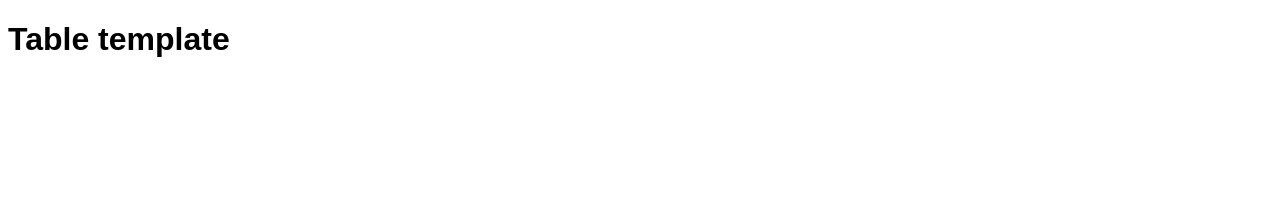
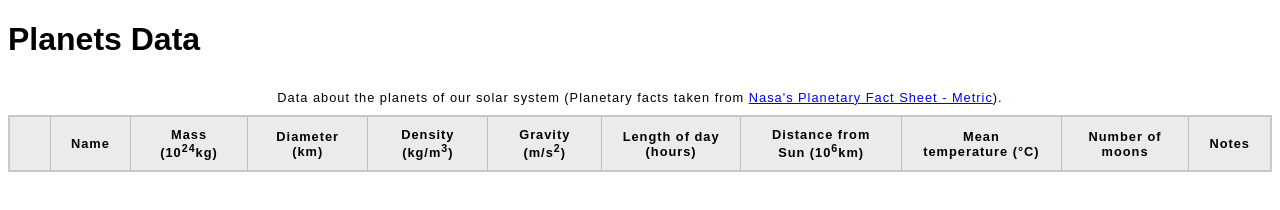
Before and after one commit to Omid122003/Web-Development-Fundamentals-Assignment-2, a plain HTML site: page Part-2/index.html in a window 1280 px wide. Drawn offline with Linux system fonts and the light colour scheme.

Commit message:
Creating the first of few tables and change the name of title of the code
The first start of the second part to the assignment, created the first table as well as the caption above.

```diff
--- a/Part-2/index.html
+++ b/Part-2/index.html
@@ -10,12 +10,28 @@
   <head>
     <meta charset="utf-8">
     <meta name="viewport" content="width=device-width">
-    <title>Table template</title>
+    <title>Assignment-2-Part-2</title>
     <link href="minimal-table.css" rel="stylesheet" type="text/css">
   </head>
   <body>
-    <h1>Table template</h1>
 
+    <h1>Planets Data</h1>
+
+    <table>
+      <caption>Data about the planets of our solar system (Planetary facts taken from <a href="http://nssdc.gsfc.nasa.gov/planetary/factsheet/">Nasa's Planetary Fact Sheet - Metric</a>).</caption>
+      <thead>
+        <tr>
+          <th></th>
+          <th>Name</th>
+          <th>Mass (10<sup>24</sup>kg)</th>
+          <th>Diameter (km)</th>
+          <th>Density (kg/m<sup>3</sup>)</th>
+          <th>Gravity (m/s<sup>2</sup>)</th>
+          <th>Length of day (hours)</th>
+          <th>Distance from Sun (10<sup>6</sup>km)</th>
+          <th>Mean temperature (°C)</th>
+          <th>Number of moons</th>
+          <th>Notes</th>
 
   </body>
 </html>
```
